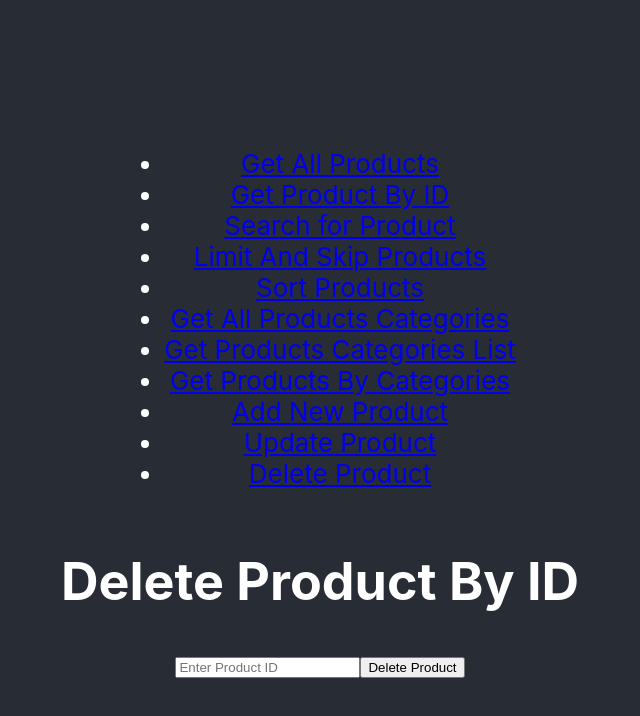
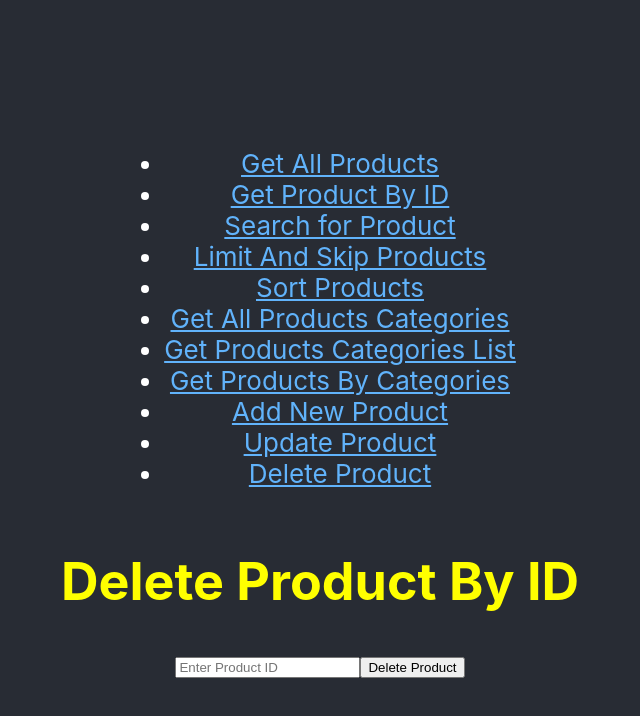
Before and after one commit to arees2nobani/productsTask, a React (Create React App) app: page /DeleteProduct in a window 1280 px wide. Shown: the top 716 px of the page, without its empty margins (320-960 px from the left). Built offline with nearby package versions, Linux system fonts and the light colour scheme.

Commit message:
finalizing

```diff
--- a/src/App.css
+++ b/src/App.css
@@ -24,8 +24,27 @@
   color: white;
 }
 
-.App-link {
-  color: #61dafb;
+/* .App-link {
+  color: #61b3fb;
+} */
+
+a:link {
+  color: #61b3fb;
+}
+
+/* visited link */
+a:visited {
+  color: green;
+}
+
+/* mouse over link */
+a:hover {
+  color: #7061fb;
+}
+
+/* selected link */
+a:active {
+  color: #9261fb;
 }
 
 @keyframes App-logo-spin {
@@ -36,3 +55,7 @@
     transform: rotate(360deg);
   }
 }
+
+h1{
+  color: yellow;
+}
--- a/src/components/DeleteProduct.js
+++ b/src/components/DeleteProduct.js
@@ -10,8 +10,7 @@ function DeleteProduct() {
     fetch(`https://dummyjson.com/products/${product}`, {
         method: 'DELETE',
       })
-    //   .then(res => res.json())
-    //   .then(console.log);
+
 
       .then(res => {
         if (!res.ok) {
```
Also changed, not shown: src/components/GetAllProductsCategories.js (+0 -34 lines), src/components/GetProductByID.js (+0 -43 lines), src/components/SearchProduct.js (+0 -77 lines).
